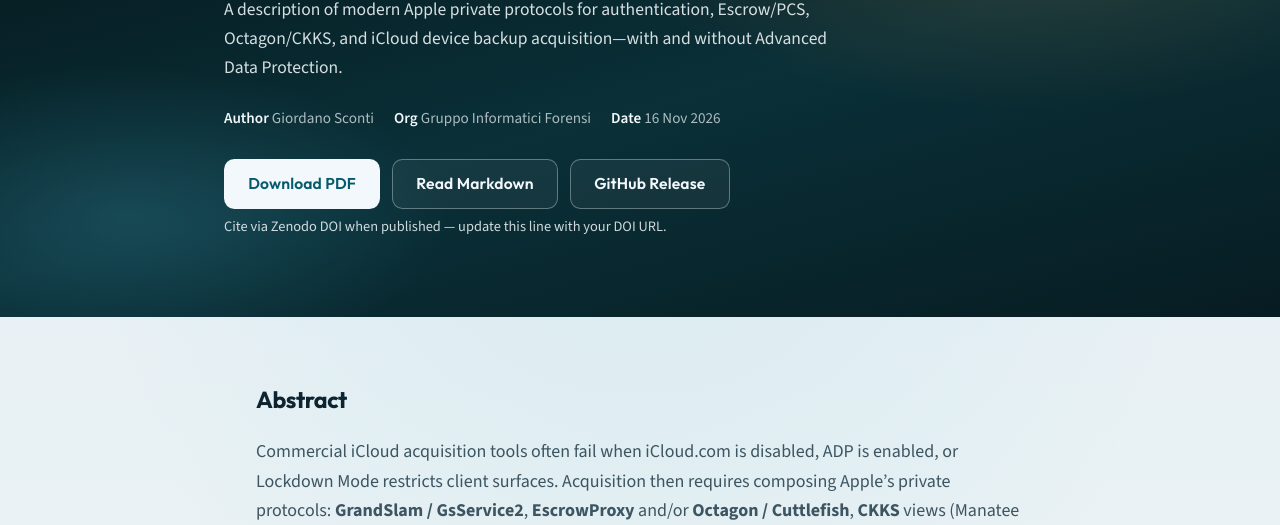
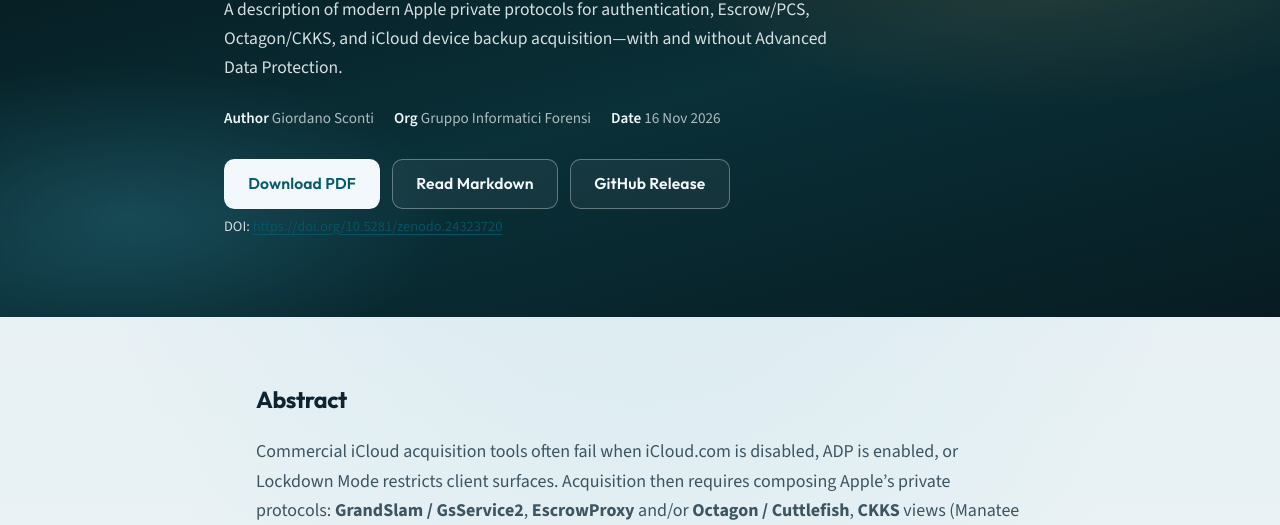
Before and after one commit to GiordanoSconti/iCloudKitExtractor, a plain HTML site: page docs/whitepaper/index.html in a window 1280 px wide. Shown: the part 262-787 px from the top of the page. Drawn offline with nearby package versions, Linux system fonts and the light colour scheme.

Commit message:
Add Zenodo DOI to whitepaper landing and press materials.
Co-authored-by: Cursor <cursoragent@cursor.com>

```diff
--- a/docs/whitepaper/index.html
+++ b/docs/whitepaper/index.html
@@ -191,7 +191,8 @@
         <a class="btn btn--ghost" href="https://github.com/GiordanoSconti/iCloudKitExtractor/releases/tag/whitepaper-v1.11">GitHub Release</a>
       </div>
       <p class="wp-doi" id="doi-line">
-        Cite via Zenodo DOI when published — update this line with your DOI URL.
+        DOI:
+        <a href="https://doi.org/10.5281/zenodo.24323720" rel="noopener noreferrer">https://doi.org/10.5281/zenodo.24323720</a>
       </p>
     </div>
   </header>
@@ -280,7 +281,7 @@
 
     <section class="wp-section" aria-labelledby="cite-title">
       <h2 id="cite-title">Suggested citation</h2>
-      <pre class="wp-cite">Sconti, G. (2026). From GrandSlam to MMCS: A Description of Modern Apple Private Protocols for Authentication, Escrow/PCS, Octagon/CKKS, and iCloud Device Backup Acquisition (Technical note, v1.11). Gruppo Informatici Forensi / iCloudKit Extractor. https://giordanosconti.github.io/iCloudKitExtractor/whitepaper/ [Replace with Zenodo DOI]</pre>
+      <pre class="wp-cite">Sconti, G. (2026). From GrandSlam to MMCS: A Description of Modern Apple Private Protocols for Authentication, Escrow/PCS, Octagon/CKKS, and iCloud Device Backup Acquisition (Version 1.11). Zenodo. https://doi.org/10.5281/zenodo.24323720</pre>
       <p style="margin-top:1rem;font-size:0.95rem;">
         Contact: <a href="mailto:giordano.sconti@gruppoinformaticiforensi.it">giordano.sconti@gruppoinformaticiforensi.it</a>
       </p>
```
Also changed, not shown: 5 other files.
